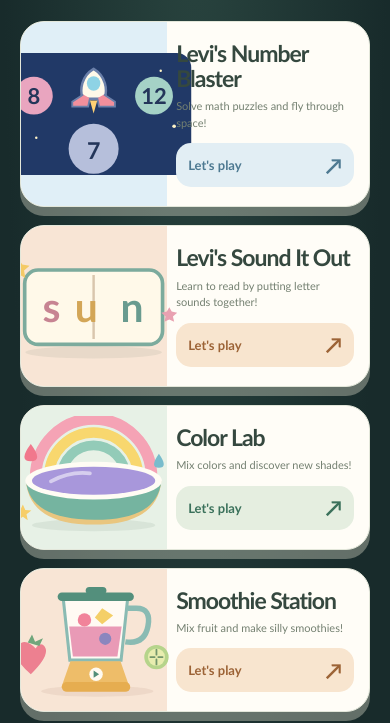
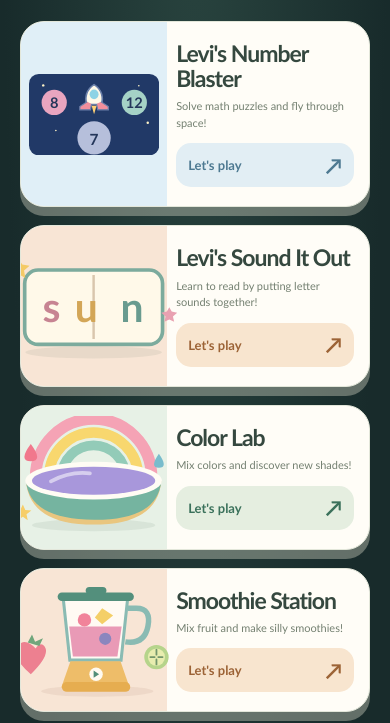
Before and after one commit to SofaKoDev/levis-games, a website built with Vite: page index.html in a window 390 px wide. Shown: the part 157-880 px from the top of the page. Built offline with nearby package versions, Linux system fonts and the light colour scheme.

Commit message:
Fit Number Blaster thumbnail within mobile card

```diff
--- a/src/home/main.js
+++ b/src/home/main.js
@@ -1,4 +1,4 @@
 import './styles.css';
 import {games,gameUrl} from './gameRegistry.js';
 import {illustrations} from './illustrations.js';
-document.querySelector('#app').innerHTML=`<main class="games-home"><header class="welcome"><div class="sun" aria-hidden="true">✳</div><p class="welcome-kicker">A LITTLE WORLD OF WONDER</p><h1>Levi's <span>Games</span></h1><p class="tagline">Little games. Big imagination.</p></header><section class="game-grid" aria-label="Choose a game">${games.map(game=>`<a class="game-card ${game.accent}" href="${gameUrl(game.id)}" aria-label="${game.label}"><div class="card-art">${illustrations[game.art]}</div><div class="card-copy"><h2>${game.title}</h2><p>${game.description}</p><span class="play-pill">Let's play <span aria-hidden="true">↗</span></span></div></a>`).join('')}</section><footer class="home-footer"><span aria-hidden="true">✦</span> Made for curious little hands <span aria-hidden="true">✦</span></footer></main>`;
+document.querySelector('#app').innerHTML=`<main class="games-home"><header class="welcome"><div class="sun" aria-hidden="true">✳</div><p class="welcome-kicker">A LITTLE WORLD OF WONDER</p><h1>Levi's <span>Games</span></h1><p class="tagline">Little games. Big imagination.</p></header><section class="game-grid" aria-label="Choose a game">${games.map(game=>`<a class="game-card ${game.accent} ${game.id}" href="${gameUrl(game.id)}" aria-label="${game.label}"><div class="card-art">${illustrations[game.art]}</div><div class="card-copy"><h2>${game.title}</h2><p>${game.description}</p><span class="play-pill">Let's play <span aria-hidden="true">↗</span></span></div></a>`).join('')}</section><footer class="home-footer"><span aria-hidden="true">✦</span> Made for curious little hands <span aria-hidden="true">✦</span></footer></main>`;
--- a/src/home/styles.css
+++ b/src/home/styles.css
@@ -176,6 +176,11 @@ h1 span{
     max-width:none;
     flex-shrink:0
   }
+  .game-card.number-blaster .card-art svg{
+    width:100%;
+    max-width:100%;
+    flex-shrink:1
+  }
   .card-copy{
     padding:19px 15px 19px 9px
   }
```
